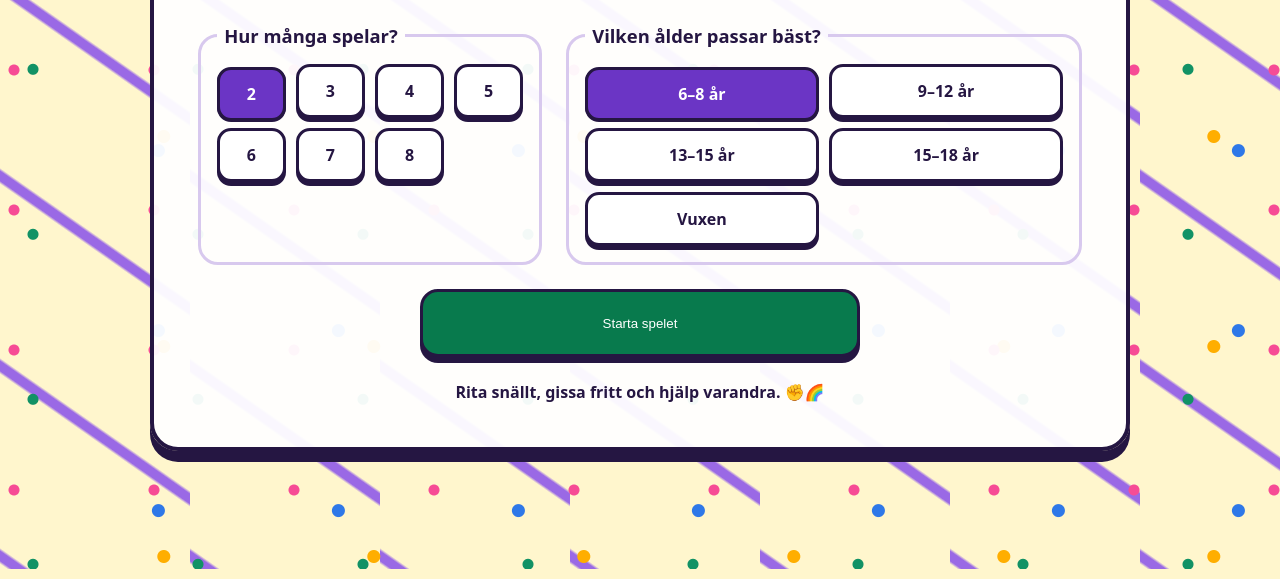
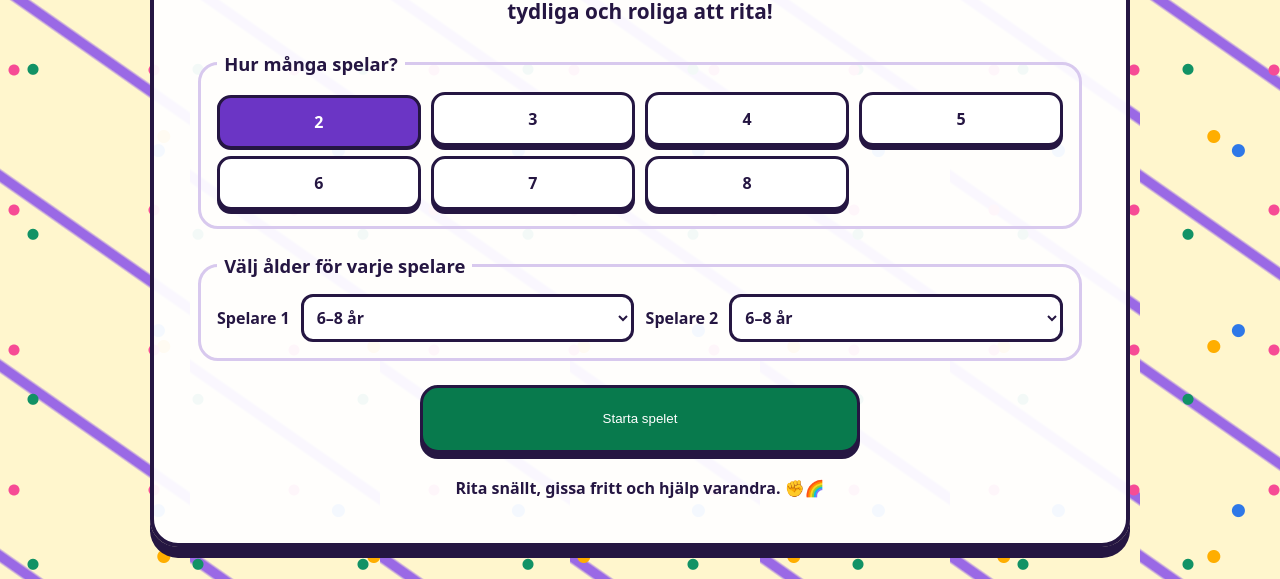
Before and after one commit to andyCDN/Ritagissa, a plain HTML site: page index.html in a window 1280 px wide. Shown: the part 231-810 px from the top of the page. Drawn offline with Linux system fonts and the light colour scheme.

Commit message:
Update index.html

```diff
--- a/index.html
+++ b/index.html
@@ -14,16 +14,18 @@
     h1 { margin:0; color:var(--purple); font-size:clamp(2.5rem,8vw,5.2rem); line-height:1; text-shadow:3px 3px #ffd448; }
     h2 { margin:.4rem 0 1rem; font-size:clamp(1.5rem,4vw,2.2rem); }
     .intro { margin:.8rem auto 1.6rem; font-size:clamp(1rem,2.5vw,1.3rem); font-weight:700; }
-    .setup-grid { display:grid; grid-template-columns:1fr 1.5fr; gap:1.5rem; text-align:left; }
+    .setup-grid { display:grid; gap:1.5rem; text-align:left; }
     fieldset { min-width:0; margin:0; padding:1rem; border:3px solid #d8c9ee; border-radius:20px; }
     legend { padding:0 .45rem; font-size:1.15rem; font-weight:900; }
     .choices { display:grid; gap:.65rem; }
     .player-choices { grid-template-columns:repeat(4,1fr); }
-    .age-choices { grid-template-columns:repeat(2,1fr); }
+    .player-ages { display:grid; grid-template-columns:repeat(2,minmax(0,1fr)); gap:.7rem; }
+    .player-age { display:grid; grid-template-columns:auto 1fr; align-items:center; gap:.7rem; font-weight:850; }
+    .player-age select { width:100%; min-height:48px; padding:.55rem; border:3px solid var(--ink); border-radius:12px; color:var(--ink); background:#fff; font-family:inherit; font-size:1rem; font-weight:800; }
     .choice input { position:absolute; opacity:0; pointer-events:none; }
     .choice span { display:grid; place-items:center; min-height:54px; padding:.55rem; border:3px solid var(--ink); border-radius:14px; background:#fff; font-weight:850; cursor:pointer; box-shadow:0 4px 0 var(--ink); }
     .choice input:checked + span { color:#fff; background:var(--purple); transform:translateY(3px); box-shadow:0 1px 0 var(--ink); }
-    .choice input:focus-visible + span, button:focus-visible { outline:5px solid #ffbd00; outline-offset:3px; }
+    .choice input:focus-visible + span, .player-age select:focus-visible, button:focus-visible { outline:5px solid #ffbd00; outline-offset:3px; }
     button { border:3px solid var(--ink); border-radius:18px; color:#fff; background:var(--purple); font:850 clamp(1.15rem,3vw,1.55rem)/1.1 inherit; cursor:pointer; box-shadow:0 6px 0 var(--ink); touch-action:manipulation; }
     button:active { transform:translateY(5px); box-shadow:0 1px 0 var(--ink); }
     .start { width:min(100%,440px); min-height:68px; margin:1.5rem auto 0; background:#087a4d; }
@@ -38,8 +40,8 @@
     .message { min-height:1.5em; margin:.6rem 0 0; font-weight:800; color:#08704a; }
     .hidden { display:none; }
     footer { margin-top:1.5rem; font-weight:750; }
-    @media (max-width:700px) { .setup-grid{grid-template-columns:1fr}.age-choices{grid-template-columns:1fr 1fr}.panel{border-radius:22px}.game-head{align-items:flex-start} }
-    @media (max-width:390px) { .player-choices{grid-template-columns:repeat(3,1fr)}.age-choices{grid-template-columns:1fr} }
+    @media (max-width:700px) { .player-ages{grid-template-columns:1fr}.panel{border-radius:22px}.game-head{align-items:flex-start} }
+    @media (max-width:390px) { .player-choices{grid-template-columns:repeat(3,1fr)} }
     @media (prefers-reduced-motion:reduce) { * { scroll-behavior:auto!important; transition:none!important; } }
   </style>
 </head>
@@ -47,7 +49,7 @@
   <main>
     <section class="panel" id="setup" aria-labelledby="title">
       <h1 id="title">Rita och gissa!</h1>
-      <p class="intro">Välj lagets storlek och en åldersgrupp. Här får alla vara med!</p>
+      <p class="intro">Välj hur många som spelar och en egen ålder för varje spelare. Uppdragen är enkla, tydliga och roliga att rita!</p>
       <div class="setup-grid">
         <fieldset>
           <legend>Hur många spelar?</legend>
@@ -62,14 +64,8 @@
           </div>
         </fieldset>
         <fieldset>
-          <legend>Vilken ålder passar bäst?</legend>
-          <div class="choices age-choices">
-            <label class="choice"><input type="radio" name="age" value="age6" checked><span>6–8 år</span></label>
-            <label class="choice"><input type="radio" name="age" value="age9"><span>9–12 år</span></label>
-            <label class="choice"><input type="radio" name="age" value="age13"><span>13–15 år</span></label>
-            <label class="choice"><input type="radio" name="age" value="age15"><span>15–18 år</span></label>
-            <label class="choice"><input type="radio" name="age" value="adult"><span>Vuxen</span></label>
-          </div>
+          <legend>Välj ålder för varje spelare</legend>
+          <div class="player-ages" id="player-ages"></div>
         </fieldset>
       </div>
       <button class="start" id="start" type="button">Starta spelet</button>
@@ -87,20 +83,28 @@
     </section>
   </main>
   <script>
+    const commonActions = ["äter en glass","har en stor hatt","åker cykel","badar i ett badkar","flyger med ballonger","dansar på ett bord","sover i en säng","spelar trummor","bygger ett sandslott","hoppar i en vattenpöl","bakar en tårta","kramar en nalle","läser en bok","åker i en raket","har randiga strumpor","fiskar i en sjö","sjunger i en mikrofon","gömmer sig bakom ett träd","balanserar en banan","målar en regnbåge","åker pulka","borstar tänderna","sparkar en boll","planterar en blomma","äter en smörgås"];
     const levels = {
-      age6: { label:"6–8 år", subjects:["En katt","En hund","En kanin","En mus","En groda","En ko","En gris","En häst","Ett lejon","En elefant","En apa","En pingvin","En krokodil","En drake","En robot","Ett spöke","En prinsessa","En pirat","En dinosaurie","En snögubbe"], actions:["äter en jättestor glass","har en tokig hatt","åker skateboard","badar i ett badkar","flyger med ballonger","dansar på ett bord","sover i en sko","spelar trummor","bygger ett sandslott","cyklar till månen","hoppar i en vattenpöl","bakar en tårta","bor i en tekopp","kramar en nalle","läser en bok upp och ner","åker i en raket","har randiga strumpor","fiskar i en hink","sjunger i en mikrofon","gömmer sig bakom en blomma","balanserar en banan","målar en regnbåge","åker pulka","borstar tänderna","leker med en jättestor boll"] },
-      age9: { label:"9–12 år", subjects:["En rymdkatt","En superhjälte","En trollkarl","En sjöjungfru","En vampyr","En enhörning","En alien","En detektiv","En ninja","En astronaut","En jätterobot","En havssköldpadda","En fenix","Ett bergstroll","En tidsresenär","En uppfinnare","En riddare","En bläckfisk","En yeti","En skelettpirat"], actions:["surfar på en komet","bygger ett slott av godis","tämjer en pytteliten drake","spelar schack med en krabba","flyger på en dammsugare","upptäcker en stad under vattnet","lagar pannkakor över en vulkan","åker skidor på en regnbåge","jagar en levande skugga","styr en bananformad ubåt","sover i ett spökhus","spelar fotboll på månen","räddar en katt ur ett moln","målar prickar på en giraff","bygger en tidsmaskin av kartonger","campar på ryggen av en val","hittar en skatt i kylskåpet","fäktas med en jättemorot","dirigerar en orkester av grodor","klättrar uppför ett glassberg","gör en snögubbe i öknen","kör en racerbil av ost","öppnar en butik för monster","tar en selfie med ett sjöodjur","planterar blommor på Mars"] },
-      age13: { label:"13–15 år", subjects:["En zombielärare","En kändisrobot","En vampyrdetektiv","En skejtande riddare","En spökpirat","En tidsresande katt","En superhjältemormor","En rockande yeti","En hemlig agent","En alienkock","En draktränare","En kunglig lama","En monsterfotograf","En sjöjungfrupilot","En ninjabagare","En astronautclown","En cyborgkanin","En trollkarlselev","En rymdviking","En osynlig influencer"], actions:["livesänder från månen","rymmer på en enhjuling","bygger ett disco i en grotta","tävlingsäter jättetacos","spelar gitarr för hajar","målar graffiti på ett rymdskepp","tar bussen med en drake","räddar en festival från robotar","dansar med ett skelettgäng","campar mitt i ett köpcentrum","gör film med ett sjöodjur","jagar en flygande mobiltelefon","spelar pingis mot ett spöke","bakar pizza på en vulkan","åker skidor efter en dinosaurie","startar ett band med pingviner","bygger ett torn av läskburkar","letar skatt på en konsert","kör moped på havsbotten","delar paraply med ett monster","städar stranden med robotar","planterar en skog på Mars","leder en parad för allas lika värde","lagar en trasig tidsmaskin","fotograferar ett UFO på skolgården"] },
-      age15: { label:"15–18 år", subjects:["En punkig prinsessa","En klimatdetektiv","En sömnig superhjälte","En feministisk viking","En rymd-DJ","En vampyr på semester","En tidsresande reporter","En elegant zombie","En rebellisk robot","En spion till sjöjungfru","En trollkarl med körkort","En rockstjärna till gorilla","En alienstudent","En skateboardninja","En drake i kostym","En pirat-influencer","En hemlig agentkanin","En operasjungande yeti","En cyborgkock","En spökpolitiker"], actions:["ordnar festival på ett isflak","målar en regnbågsflagga på månen","debatterar med en dinosaurie","ockuperar ett slott av godis","startar ett kooperativ för monster","räddar en val med en ubåt","spelar synt på ett hustak","jagar en självkörande kundvagn","grillar pizza över en vulkan","tar nattbussen med tre spöken","gör en dokumentär om drakar","bygger solceller åt ett troll","dansar balett i en rymddräkt","spelar basket mot utomjordingar","planterar blommor i en rondell","lagar en robot med silvertejp","leder ett luciatåg av zombier","säljer glass från ett piratskepp","campar i ett övergivet tivoli","fotograferar ett monster på tunnelbanan","delar ut cyklar till astronauter","stoppar en armé av gummiankor","fångar ett UFO med ett metspö","startar en kör för sjöodjur","bygger ett bibliotek under vattnet"] },
-      adult: { label:"Vuxen", subjects:["En förvirrad viking","En elegant gorilla","En pensionerad superhjälte","En stressad trollkarl","En kunglig pingvin","En sömnig astronaut","En hemlig agent","En rockstjärnerobot","En piratkapten","En operasjungande krokodil","En tidsresande bagare","En detektivlama","En riddare på semester","En vampyr med solglasögon","En jättebläckfisk","En zombiebrandman","En cirkusdirektör","En skäggig sjöjungfru","En rymdcowboy","En osynlig kock"], actions:["försöker parkera en drake","serverar middag på en bergstopp","smugglar en elefant i en resväska","dansar balett på ett isflak","bygger en möbel utan bruksanvisning","rastar en flock dinosaurier","spelar tennis mot ett spöke","flyr från en armé av gummiankor","beställer pizza från månen","målar ett porträtt med fötterna","håller tal för hundra katter","reparerar en ubåt med silvertejp","grillar korv över en vulkan","åker tandemcykel med ett monster","förklarar vägen för en alien","bär ett piano genom djungeln","fångar en haj med ett metspö","dirigerar trafik på havsbotten","bygger en raket av köksredskap","har picknick mitt i en orkan","tävlar mot en snigel i en racerbil","öppnar ett paraply under vattnet","gömmer en skatt i ett dockskåp","spelar trummor på ett sovande lejon","fotograferar ett sjöodjur"] }
+      age6: { label:"6–8 år", subjects:["En katt","En hund","En kanin","En mus","En groda","En ko","En gris","En häst","Ett lejon","En elefant","En apa","En pingvin","En krokodil","En drake","En robot","Ett spöke","En prinsessa","En pirat","En dinosaurie","En snögubbe"], actions:commonActions },
+      age9: { label:"9–12 år", subjects:["En rymdkatt","En superhjälte","En trollkarl","En sjöjungfru","En vampyr","En enhörning","En alien","En detektiv","En ninja","En astronaut","En robot","En sköldpadda","En fågel","Ett troll","En uppfinnare","En riddare","En bläckfisk","En yeti","En pirat","En drake"], actions:commonActions },
+      age13: { label:"13–15 år", subjects:["En zombielärare","En filmstjärna","En vampyr","En riddare","En spökpirat","En tidsresenär","En superhjälte","En rockstjärna","En hemlig agent","En alienkock","En draktränare","En kunglig lama","En fotograf","En sjöjungfru","En ninjabagare","En astronaut","En robotkanin","En trollkarl","En rymdviking","En björn"], actions:commonActions },
+      age15: { label:"15–18 år", subjects:["En punkprinsessa","En detektiv","En superhjälte","En viking","En DJ","En vampyr","En reporter","En zombie","En robot","En sjöjungfru","En trollkarl","En gorilla","En alien","En ninja","En drake","En pirat","En agentkanin","En yeti","En cyborgkock","Ett spöke"], actions:commonActions },
+      adult: { label:"Vuxen", subjects:["En viking","En gorilla","En superhjälte","En trollkarl","En pingvin","En astronaut","En hemlig agent","En robot","En piratkapten","En krokodil","En bagare","En detektivlama","En riddare","En vampyr","En bläckfisk","En zombiebrandman","En cirkusdirektör","En sjöjungfru","En cowboy","En kock"], actions:commonActions }
     };
-    const decks = {}, setup=document.querySelector("#setup"), game=document.querySelector("#game"), promptEl=document.querySelector("#prompt"), remaining=document.querySelector("#remaining"), turnEl=document.querySelector("#turn"), message=document.querySelector("#message"), ageLabel=document.querySelector("#age-label");
-    let activeLevel="age6", playerCount=2, currentPlayer=0;
-    function buildDeck(level) { const cards=level.subjects.flatMap(subject=>level.actions.map(action=>`${subject} som ${action}`)); for(let i=cards.length-1;i>0;i--){const j=Math.floor(Math.random()*(i+1));[cards[i],cards[j]]=[cards[j],cards[i]];} return cards; }
-    function draw() { const level=levels[activeLevel]; if(!decks[activeLevel]?.length) decks[activeLevel]=buildDeck(level); currentPlayer=currentPlayer%playerCount+1; turnEl.textContent=`Spelare ${currentPlayer} ritar`; promptEl.textContent=decks[activeLevel].pop(); remaining.textContent=`${decks[activeLevel].length} av 500 uppdrag kvar före omblandning`; message.textContent=currentPlayer===playerCount?"Sedan börjar vi om från spelare 1 – alla får lika många turer!":""; }
-    document.querySelector("#start").addEventListener("click",()=>{ playerCount=Number(document.querySelector('[name="players"]:checked').value); activeLevel=document.querySelector('[name="age"]:checked').value; currentPlayer=0; ageLabel.textContent=`${levels[activeLevel].label} · ${playerCount} spelare`; setup.classList.add("hidden"); game.classList.remove("hidden"); draw(); document.querySelector("#next").focus(); });
+    const decks = {}, setup=document.querySelector("#setup"), game=document.querySelector("#game"), promptEl=document.querySelector("#prompt"), remaining=document.querySelector("#remaining"), turnEl=document.querySelector("#turn"), message=document.querySelector("#message"), ageLabel=document.querySelector("#age-label"), playerAges=document.querySelector("#player-ages");
+    let players=[], playerCount=2, currentPlayer=0;
+    function renderPlayerAges() {
+      playerCount=Number(document.querySelector('[name="players"]:checked').value);
+      const previous=[...playerAges.querySelectorAll("select")].map(select=>select.value);
+      playerAges.innerHTML=Array.from({length:playerCount},(_,index)=>`<label class="player-age"><span>Spelare ${index+1}</span><select aria-label="Ålder för spelare ${index+1}">${Object.entries(levels).map(([key,level])=>`<option value="${key}" ${previous[index]===key?"selected":""}>${level.label}</option>`).join("")}</select></label>`).join("");
+    }
+    function buildDeck(level) { const cards=level.subjects.flatMap(subject=>level.actions.map(action=>`${subject} som ${action}`)); if(cards.length!==500||new Set(cards).size!==500) throw new Error(`${level.label} måste ha 500 unika uppdrag`); for(let i=cards.length-1;i>0;i--){const j=Math.floor(Math.random()*(i+1));[cards[i],cards[j]]=[cards[j],cards[i]];} return cards; }
+    function draw() { currentPlayer=currentPlayer%playerCount+1; const activeLevel=players[currentPlayer-1], level=levels[activeLevel]; if(!decks[activeLevel]?.length) decks[activeLevel]=buildDeck(level); turnEl.textContent=`Spelare ${currentPlayer} ritar`; ageLabel.textContent=`Spelare ${currentPlayer} · ${level.label}`; promptEl.textContent=decks[activeLevel].pop(); remaining.textContent=`${decks[activeLevel].length} av 500 uppdrag kvar för ${level.label}`; message.textContent=currentPlayer===playerCount?"Sedan börjar vi om från spelare 1 – alla får lika många turer!":""; }
+    document.querySelectorAll('[name="players"]').forEach(input=>input.addEventListener("change",renderPlayerAges));
+    document.querySelector("#start").addEventListener("click",()=>{ players=[...playerAges.querySelectorAll("select")].map(select=>select.value); playerCount=players.length; currentPlayer=0; setup.classList.add("hidden"); game.classList.remove("hidden"); draw(); document.querySelector("#next").focus(); });
     document.querySelector("#next").addEventListener("click",draw);
     document.querySelector("#back").addEventListener("click",()=>{ game.classList.add("hidden"); setup.classList.remove("hidden"); document.querySelector("#start").focus(); });
+    renderPlayerAges();
   </script>
 </body>
 </html>
```
